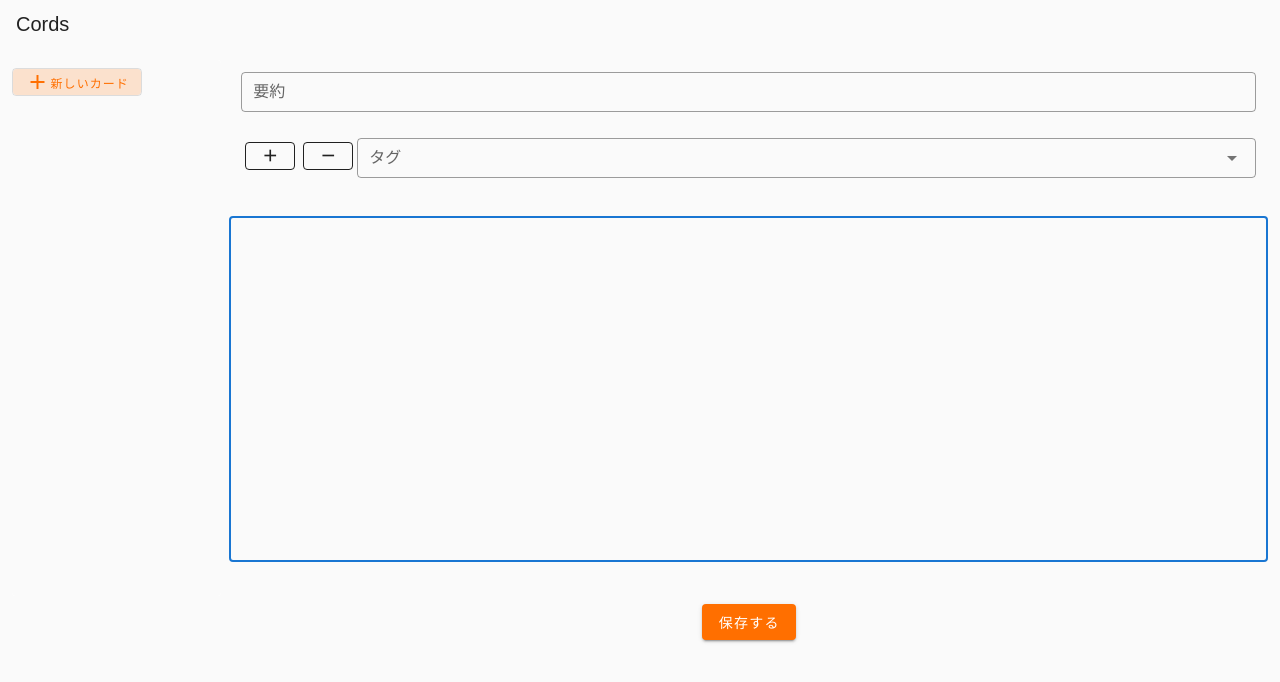
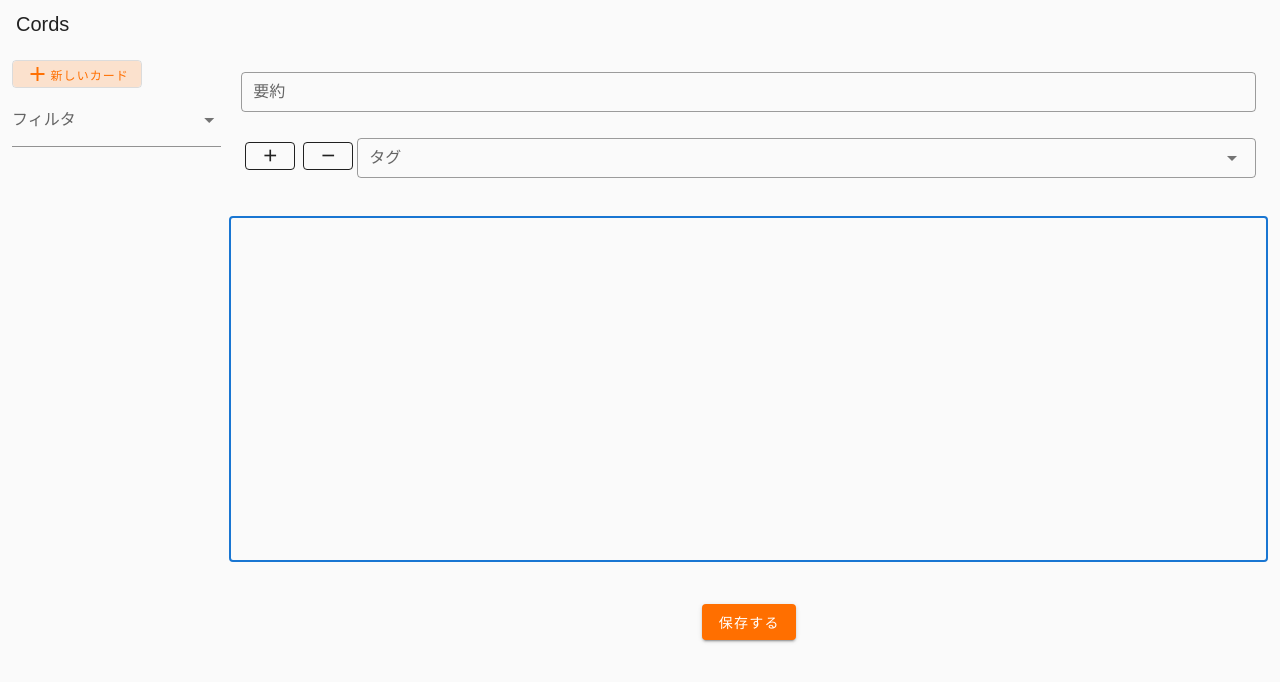
Before and after one commit to simonNozaki/cords, a Nuxt app: page / in a window 1280 px wide. Shown: the top 682 px of the page. Built offline with nearby package versions, Linux system fonts and the light colour scheme; a web font is replaced by a local one.

Commit message:
wip: フィルタプルダウン（途中）

```diff
--- a/components/MainCardsList.vue
+++ b/components/MainCardsList.vue
@@ -1,9 +1,20 @@
 <template>
-  <v-card flat>
+  <v-card flat class="grey lighten-5">
+    <v-btn text small outlined color="amber darken-4" to="/">
+      <v-icon> mdi-plus </v-icon> 新しいカード
+    </v-btn>
+    <v-select
+      v-model="filterTags"
+      :items="tags.map(t => t.name)"
+      item-color="amber darken-4"
+      multiple
+      small
+      chips
+      label="フィルタ"
+      @change="filterByTags"
+    >
+    </v-select>
     <v-list dense height="536" class="grey lighten-5 force-size">
-      <v-btn text small outlined color="amber darken-4" to="/">
-        <v-icon> mdi-plus </v-icon> 新しいカード
-      </v-btn>
       <v-list-item v-for="note in notes" :key="note.id">
         <v-list-item-content>
           <v-card class="pa-1 ma-0" outlined>
@@ -86,15 +97,24 @@ export default {
       cardDeleteDialog: false,
       snackbar: false,
       snackbarText: '',
+      filterTags: [],
+      // 表示用に柔軟にフィルタしたりする
+      notesDisplayed: []
     }
   },
   computed: {
     notes() {
       return this.$store.state.notes.list
     },
+    tags() {
+      return this.$store.state.tags.list
+    }
   },
   created() {
     this.$store.dispatch('tags/fetchAll')
+    this.$store.state.notes.list.forEach((note) => this.notesDisplayed.push(note))
+  },
+  mounted() {
   },
   methods: {
     deleteNote(id) {
@@ -104,6 +124,9 @@ export default {
       this.snackbar = true
       this.snackbarText = 'カードを削除しました'
     },
+    filterByTags(event) {
+      console.log(event.length, event[0])
+    }
   },
 }
 </script>
```
